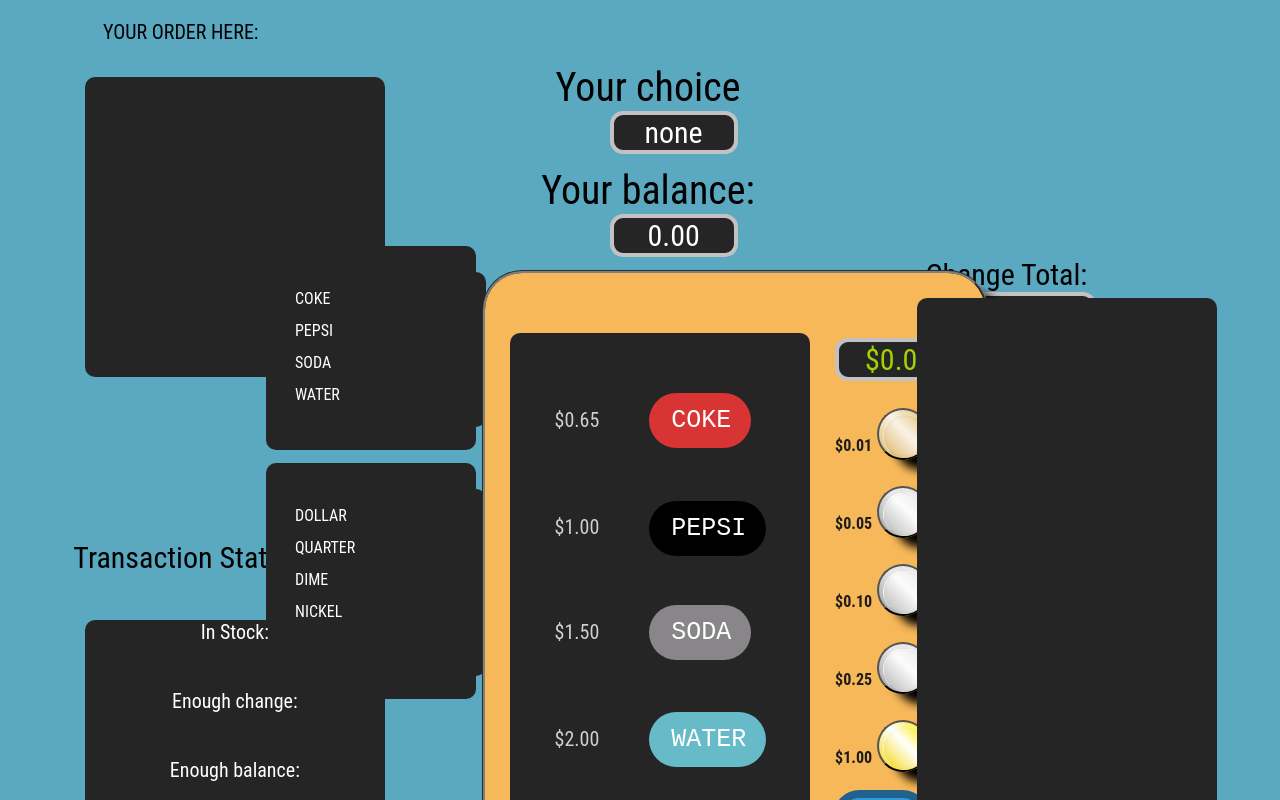
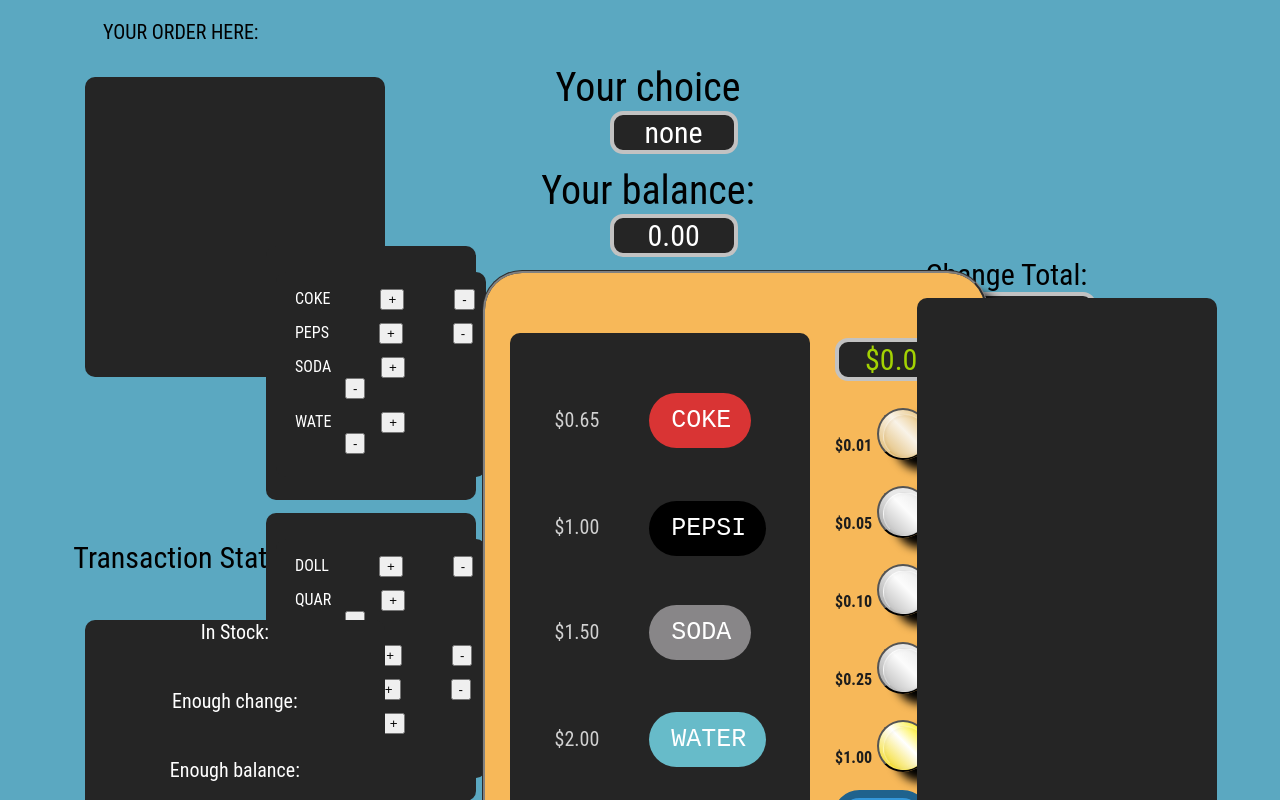
Before and after one commit to HuascarMC/vending-machine, a React (Create React App) app: page / in a window 1280 px wide. Shown: the top 800 px of the page. Built offline with nearby package versions, Linux system fonts and the light colour scheme.

Commit message:
added plus/minus signs

```diff
--- a/src/Containers/MachineMaintenanceContainer/MachineMaintenanceContainer.js
+++ b/src/Containers/MachineMaintenanceContainer/MachineMaintenanceContainer.js
@@ -15,19 +15,19 @@
       <div className="maintenance">
         <div className="stock ">
           <ul className="stock item-main">
-            <li className="stock-item">COKE</li>
-            <li className="stock-item">PEPSI</li>
-            <li className="stock-item">SODA</li>
-            <li className="stock-item">WATER</li>
+            <li className="stock-item">COKE<button className="plus">+</button><button className="minus">-</button></li>
+            <li className="stock-item">PEPS<button className="plus">+</button><button className="minus">-</button></li>
+            <li className="stock-item">SODA<button className="plus">+</button><button className="minus">-</button></li>
+            <li className="stock-item">WATE<button className="plus">+</button><button className="minus">-</button></li>
           </ul>
         </div>
         <div className="stock">
           <ul className="stock coin-main">
-            <li className="stock-item">DOLLAR</li>
-            <li className="stock-item">QUARTER</li>
-            <li className="stock-item">DIME</li>
-            <li className="stock-item">NICKEL</li>
-            <li className="stock-item">PENNY</li>
+            <li className="stock-item">DOLL<button className="plus">+</button><button className="minus">-</button></li>
+            <li className="stock-item">QUAR<button className="plus">+</button><button className="minus">-</button></li>
+            <li className="stock-item">DIME<button className="plus">+</button><button className="minus">-</button></li>
+            <li className="stock-item">NICK<button className="plus">+</button><button className="minus">-</button></li>
+            <li className="stock-item">PENN<button className="plus">+</button><button className="minus">-</button></li>
           </ul>
         </div>
       </div>
```
